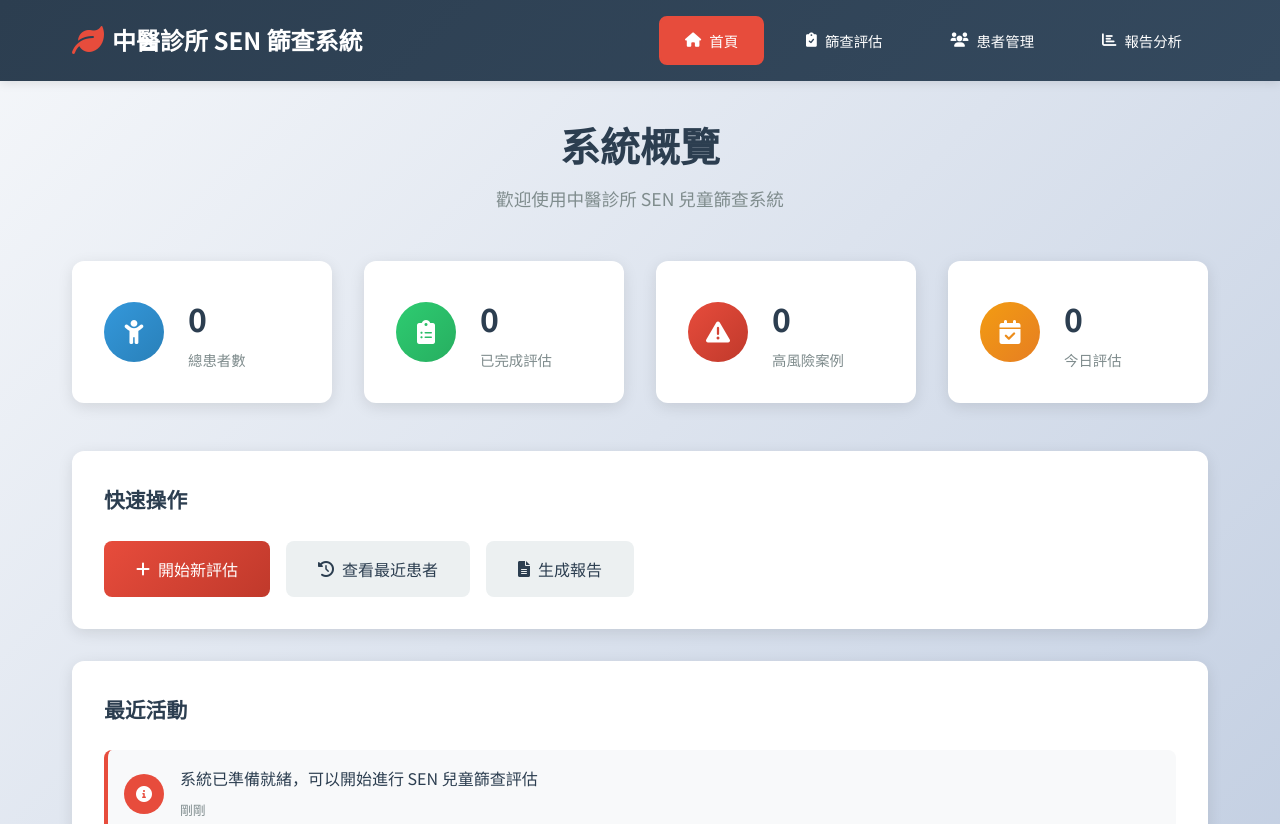
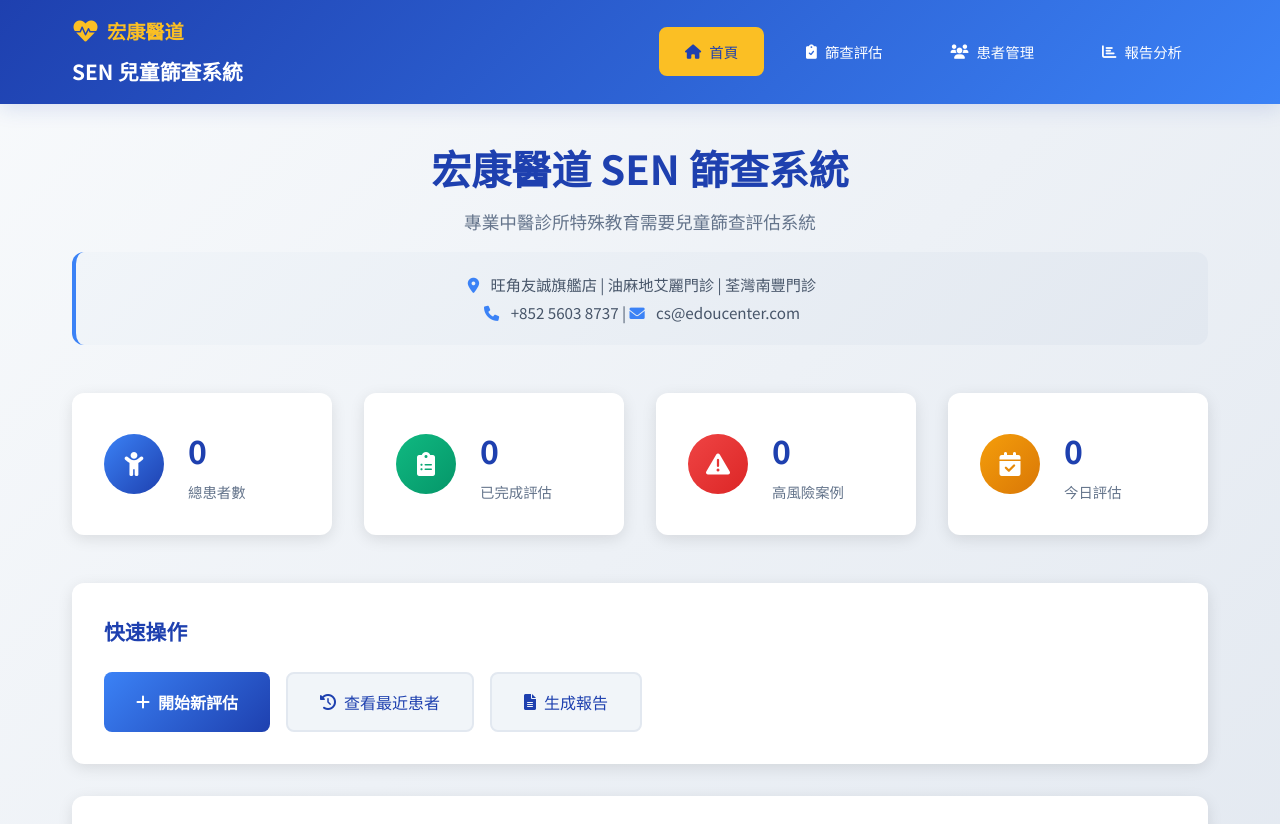
Before and after one commit to DaMonHead/edou, a plain HTML site: page index.html in a window 1280 px wide. Shown: the top 824 px of the page. Drawn offline with Linux system fonts and the light colour scheme.

Commit message:
Update app with 宏康醫道 clinic branding and styling

```diff
--- a/index.html
+++ b/index.html
@@ -3,7 +3,7 @@
 <head>
     <meta charset="UTF-8">
     <meta name="viewport" content="width=device-width, initial-scale=1.0">
-    <title>中醫診所 SEN 兒童篩查系統</title>
+    <title>宏康醫道 SEN 兒童篩查系統</title>
     <link rel="stylesheet" href="styles.css">
     <link href="https://fonts.googleapis.com/css2?family=Noto+Sans+TC:wght@300;400;500;700&display=swap" rel="stylesheet">
     <link href="https://cdnjs.cloudflare.com/ajax/libs/font-awesome/6.0.0/css/all.min.css" rel="stylesheet">
@@ -14,8 +14,11 @@
         <header class="header">
             <div class="header-content">
                 <div class="logo">
-                    <i class="fas fa-leaf"></i>
-                    <h1>中醫診所 SEN 篩查系統</h1>
+                    <div class="clinic-logo">
+                        <i class="fas fa-heart-pulse"></i>
+                        <span class="clinic-name">宏康醫道</span>
+                    </div>
+                    <h1>SEN 兒童篩查系統</h1>
                 </div>
                 <nav class="nav-menu">
                     <button class="nav-btn active" data-section="dashboard">
@@ -43,8 +46,12 @@
             <!-- Dashboard Section -->
             <section id="dashboard" class="content-section active">
                 <div class="dashboard-header">
-                    <h2>系統概覽</h2>
-                    <p>歡迎使用中醫診所 SEN 兒童篩查系統</p>
+                    <h2>宏康醫道 SEN 篩查系統</h2>
+                    <p>專業中醫診所特殊教育需要兒童篩查評估系統</p>
+                    <div class="clinic-info">
+                        <p><i class="fas fa-map-marker-alt"></i> 旺角友誠旗艦店 | 油麻地艾麗門診 | 荃灣南豐門診</p>
+                        <p><i class="fas fa-phone"></i> +852 5603 8737 | <i class="fas fa-envelope"></i> cs@edoucenter.com</p>
+                    </div>
                 </div>
 
                 <div class="dashboard-stats">
--- a/styles.css
+++ b/styles.css
@@ -7,8 +7,8 @@
 
 body {
     font-family: 'Noto Sans TC', sans-serif;
-    background: linear-gradient(135deg, #f5f7fa 0%, #c3cfe2 100%);
-    color: #333;
+    background: linear-gradient(135deg, #f8fafc 0%, #e2e8f0 100%);
+    color: #1e293b;
     line-height: 1.6;
     min-height: 100vh;
 }
@@ -21,10 +21,10 @@ body {
 
 /* Header Styles */
 .header {
-    background: linear-gradient(135deg, #2c3e50 0%, #34495e 100%);
+    background: linear-gradient(135deg, #1e40af 0%, #3b82f6 100%);
     color: white;
     padding: 1rem 0;
-    box-shadow: 0 2px 10px rgba(0,0,0,0.1);
+    box-shadow: 0 4px 20px rgba(30, 64, 175, 0.15);
 }
 
 .header-content {
@@ -38,18 +38,34 @@ body {
 
 .logo {
     display: flex;
+    flex-direction: column;
+    align-items: flex-start;
+    gap: 0.25rem;
+}
+
+.clinic-logo {
+    display: flex;
     align-items: center;
     gap: 0.5rem;
+    margin-bottom: 0.25rem;
 }
 
-.logo i {
-    font-size: 2rem;
-    color: #e74c3c;
+.clinic-logo i {
+    font-size: 1.5rem;
+    color: #fbbf24;
+}
+
+.clinic-name {
+    font-size: 1.2rem;
+    font-weight: 700;
+    color: #fbbf24;
 }
 
 .logo h1 {
-    font-size: 1.5rem;
-    font-weight: 700;
+    font-size: 1.3rem;
+    font-weight: 600;
+    color: white;
+    margin: 0;
 }
 
 .nav-menu {
@@ -77,8 +93,9 @@ body {
 }
 
 .nav-btn.active {
-    background: #e74c3c;
-    border-color: #e74c3c;
+    background: #fbbf24;
+    border-color: #fbbf24;
+    color: #1e40af;
 }
 
 /* Main Content */
@@ -106,13 +123,34 @@ body {
 
 .dashboard-header h2 {
     font-size: 2.5rem;
-    color: #2c3e50;
+    color: #1e40af;
     margin-bottom: 0.5rem;
+    font-weight: 700;
 }
 
 .dashboard-header p {
     font-size: 1.1rem;
-    color: #7f8c8d;
+    color: #64748b;
+    margin-bottom: 1rem;
+}
+
+.clinic-info {
+    background: linear-gradient(135deg, #f1f5f9 0%, #e2e8f0 100%);
+    padding: 1rem 1.5rem;
+    border-radius: 12px;
+    border-left: 4px solid #3b82f6;
+    margin-top: 1rem;
+}
+
+.clinic-info p {
+    margin: 0.25rem 0;
+    color: #475569;
+    font-size: 0.95rem;
+}
+
+.clinic-info i {
+    color: #3b82f6;
+    margin-right: 0.5rem;
 }
 
 .dashboard-stats {
@@ -149,30 +187,32 @@ body {
 }
 
 .stat-card:nth-child(1) .stat-icon {
-    background: linear-gradient(135deg, #3498db, #2980b9);
+    background: linear-gradient(135deg, #3b82f6, #1e40af);
 }
 
 .stat-card:nth-child(2) .stat-icon {
-    background: linear-gradient(135deg, #2ecc71, #27ae60);
+    background: linear-gradient(135deg, #10b981, #059669);
 }
 
 .stat-card:nth-child(3) .stat-icon {
-    background: linear-gradient(135deg, #e74c3c, #c0392b);
+    background: linear-gradient(135deg, #ef4444, #dc2626);
 }
 
 .stat-card:nth-child(4) .stat-icon {
-    background: linear-gradient(135deg, #f39c12, #e67e22);
+    background: linear-gradient(135deg, #f59e0b, #d97706);
 }
 
 .stat-content h3 {
     font-size: 2rem;
-    color: #2c3e50;
+    color: #1e40af;
     margin-bottom: 0.25rem;
+    font-weight: 700;
 }
 
 .stat-content p {
-    color: #7f8c8d;
+    color: #64748b;
     font-size: 0.9rem;
+    font-weight: 500;
 }
 
 .quick-actions {
@@ -184,9 +224,10 @@ body {
 }
 
 .quick-actions h3 {
-    color: #2c3e50;
+    color: #1e40af;
     margin-bottom: 1.5rem;
     font-size: 1.3rem;
+    font-weight: 600;
 }
 
 .action-buttons {
@@ -208,13 +249,16 @@ body {
 }
 
 .action-btn.primary {
-    background: linear-gradient(135deg, #e74c3c, #c0392b);
+    background: linear-gradient(135deg, #3b82f6, #1e40af);
     color: white;
+    font-weight: 600;
 }
 
 .action-btn.secondary {
-    background: #ecf0f1;
-    color: #2c3e50;
+    background: #f1f5f9;
+    color: #1e40af;
+    border: 2px solid #e2e8f0;
+    font-weight: 500;
 }
 
 .action-btn:hover {
@@ -230,9 +274,10 @@ body {
 }
 
 .recent-activity h3 {
-    color: #2c3e50;
+    color: #1e40af;
     margin-bottom: 1.5rem;
     font-size: 1.3rem;
+    font-weight: 600;
 }
 
 .activity-list {
@@ -246,15 +291,15 @@ body {
     align-items: center;
     gap: 1rem;
     padding: 1rem;
-    background: #f8f9fa;
+    background: #f8fafc;
     border-radius: 8px;
-    border-left: 4px solid #e74c3c;
+    border-left: 4px solid #3b82f6;
 }
 
 .activity-icon {
     width: 40px;
     height: 40px;
-    background: #e74c3c;
+    background: #3b82f6;
     color: white;
     border-radius: 50%;
     display: flex;
@@ -263,12 +308,13 @@ body {
 }
 
 .activity-content p {
-    color: #2c3e50;
+    color: #1e40af;
     margin-bottom: 0.25rem;
+    font-weight: 500;
 }
 
 .activity-time {
-    color: #7f8c8d;
+    color: #64748b;
     font-size: 0.8rem;
 }
 
@@ -283,13 +329,15 @@ body {
 }
 
 .section-header h2 {
-    color: #2c3e50;
+    color: #1e40af;
     font-size: 2rem;
+    font-weight: 700;
 }
 
 .section-header p {
-    color: #7f8c8d;
+    color: #64748b;
     margin-top: 0.5rem;
+    font-weight: 500;
 }
 
 .header-actions {
@@ -316,16 +364,17 @@ body {
 }
 
 .form-section h3 {
-    color: #2c3e50;
+    color: #1e40af;
     margin-bottom: 1.5rem;
     display: flex;
     align-items: center;
     gap: 0.5rem;
     font-size: 1.3rem;
+    font-weight: 600;
 }
 
 .form-section h3 i {
-    color: #e74c3c;
+    color: #3b82f6;
 }
 
 .form-grid {
@@ -340,9 +389,9 @@ body {
 }
 
 .form-group label {
-    color: #2c3e50;
+    color: #1e40af;
     margin-bottom: 0.5rem;
-    font-weight: 500;
+    font-weight: 600;
 }
 
 .form-group input,
@@ -359,20 +408,23 @@ body {
 .form-group select:focus,
 .form-group textarea:focus {
     outline: none;
-    border-color: #e74c3c;
+    border-color: #3b82f6;
+    box-shadow: 0 0 0 3px rgba(59, 130, 246, 0.1);
 }
 
 .assessment-category {
     margin-bottom: 2rem;
     padding: 1.5rem;
-    background: #f8f9fa;
+    background: #f8fafc;
     border-radius: 8px;
+    border: 1px solid #e2e8f0;
 }
 
 .assessment-category h4 {
-    color: #2c3e50;
+    color: #1e40af;
     margin-bottom: 1rem;
     font-size: 1.1rem;
+    font-weight: 600;
 }
 
 .question-group {
@@ -381,9 +433,9 @@ body {
 
 .question-group label {
     display: block;
-    color: #2c3e50;
+    color: #1e40af;
     margin-bottom: 0.75rem;
-    font-weight: 500;
+    font-weight: 600;
 }
 
 .radio-group {
@@ -406,8 +458,8 @@ body {
 }
 
 .radio-group label:hover {
-    border-color: #e74c3c;
-    background: #fdf2f2;
+    border-color: #3b82f6;
+    background: #f0f9ff;
 }
 
 .radio-group input[type="radio"] {
@@ -416,12 +468,12 @@ body {
 
 .radio-group input[type="radio"]:checked + span,
 .radio-group input[type="radio"]:checked {
-    color: #e74c3c;
+    color: #3b82f6;
 }
 
 .radio-group label:has(input:checked) {
-    border-color: #e74c3c;
-    background: #fdf2f2;
+    border-color: #3b82f6;
+    background: #f0f9ff;
 }
 
 .form-actions {
@@ -448,14 +500,16 @@ body {
 }
 
 .btn-primary {
-    background: linear-gradient(135deg, #e74c3c, #c0392b);
+    background: linear-gradient(135deg, #3b82f6, #1e40af);
     color: white;
+    font-weight: 600;
 }
 
 .btn-secondary {
-    background: #ecf0f1;
-    color: #2c3e50;
-    border: 2px solid #bdc3c7;
+    background: #f1f5f9;
+    color: #1e40af;
+    border: 2px solid #e2e8f0;
+    font-weight: 500;
 }
 
 .btn-primary:hover,
```
